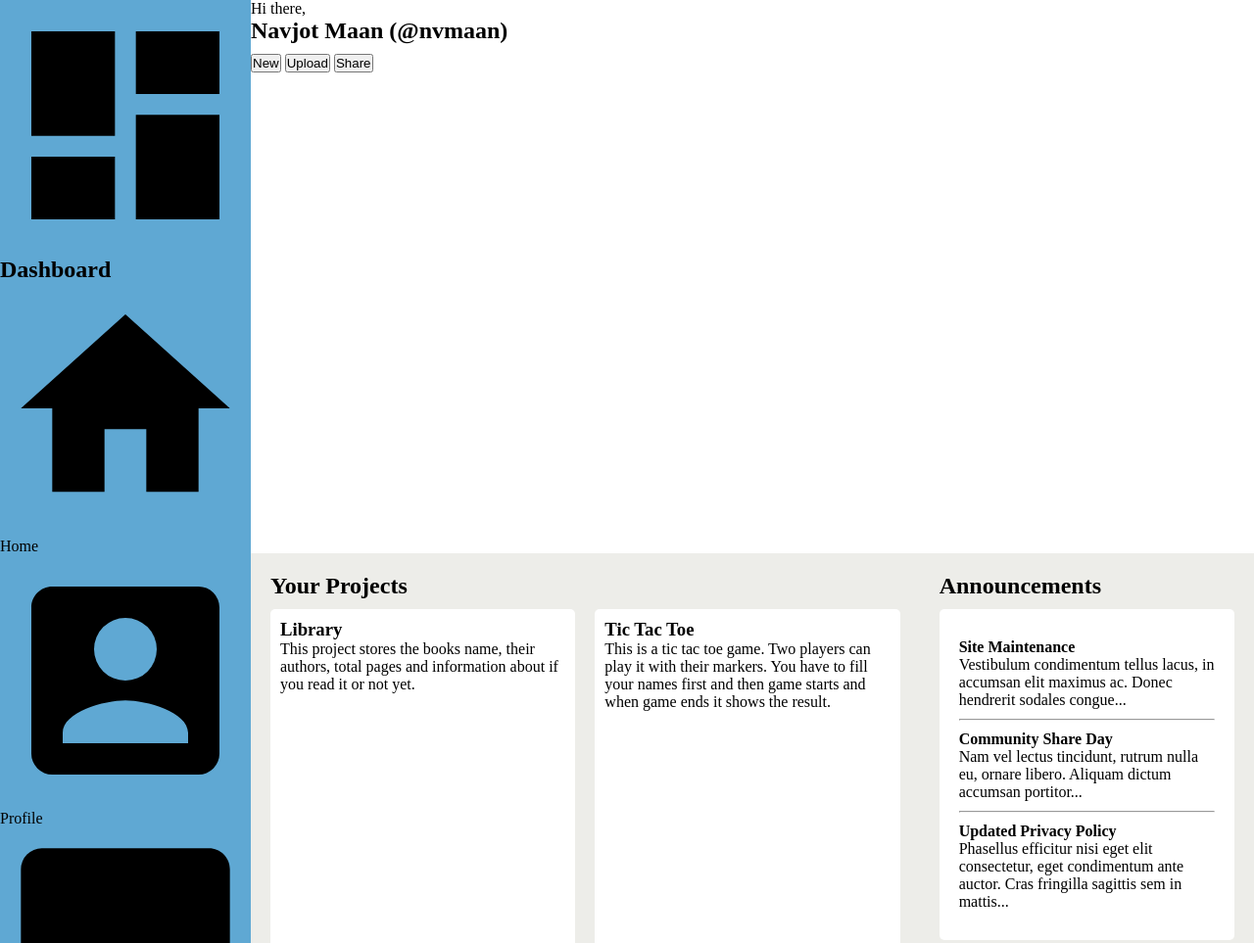
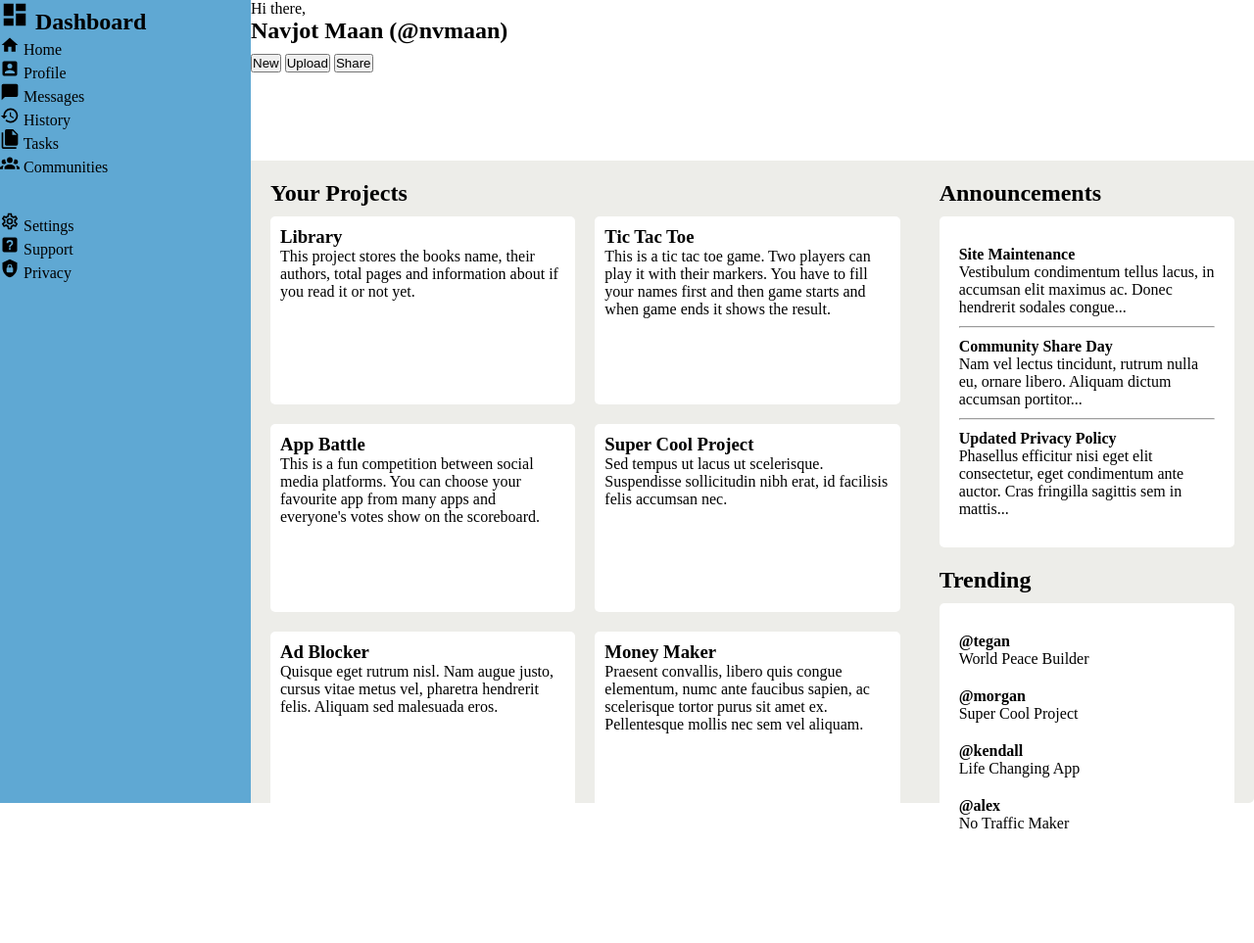
Before and after one commit to navjotmaan/Admin-Dashboard, a plain HTML site: page index.html in a window 1280 px wide. Shown: the top 963 px of the page at 98% size. After the commit the page ends 890 px from the top, so only its background shows below. Drawn offline with Linux system fonts and the light colour scheme.

Commit message:
set height and width of the icons

```diff
--- a/style.css
+++ b/style.css
@@ -73,3 +73,13 @@ div {
 #trending p {
     margin-bottom: 20px;
 }
+
+#dashboard-logo {
+    height: 30px;
+    width: 30px;
+}
+
+img {
+    height: 20px;
+    width: 20px;
+}
```
